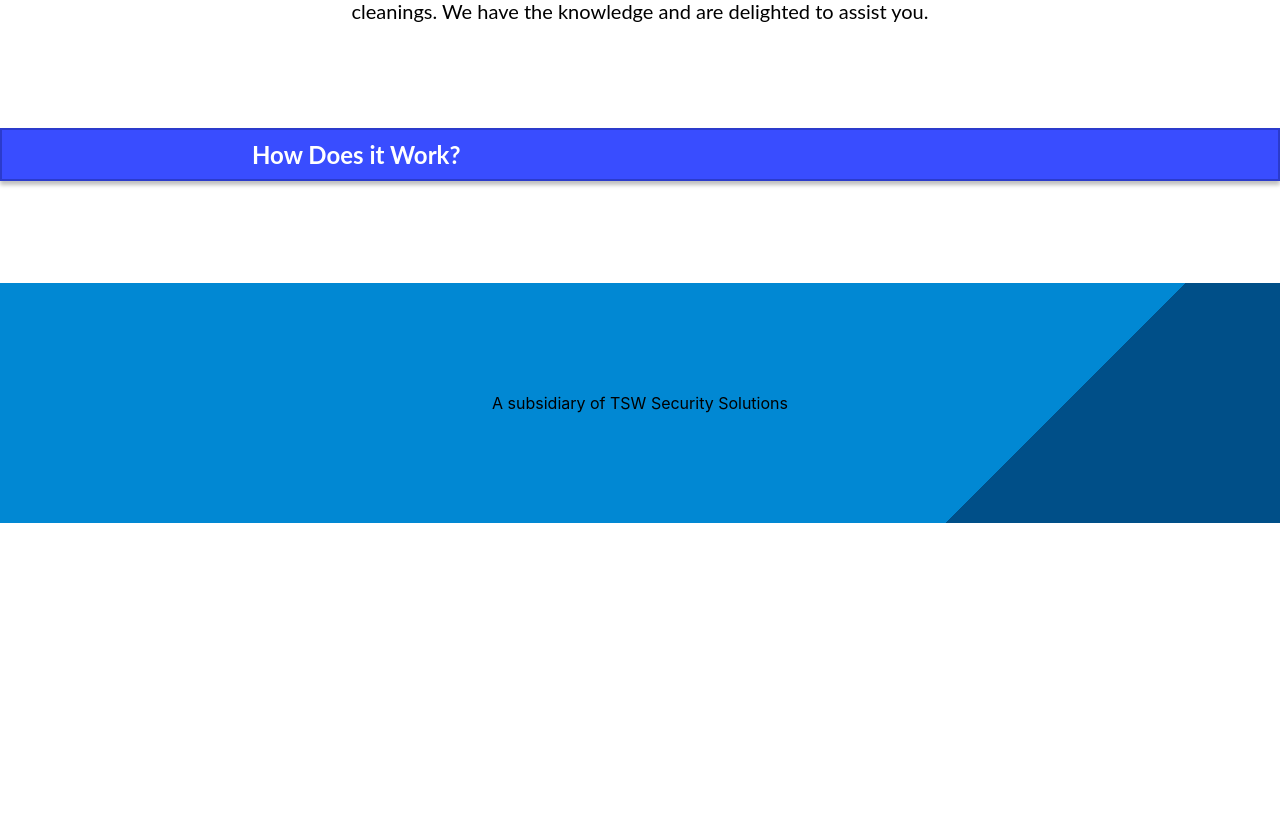
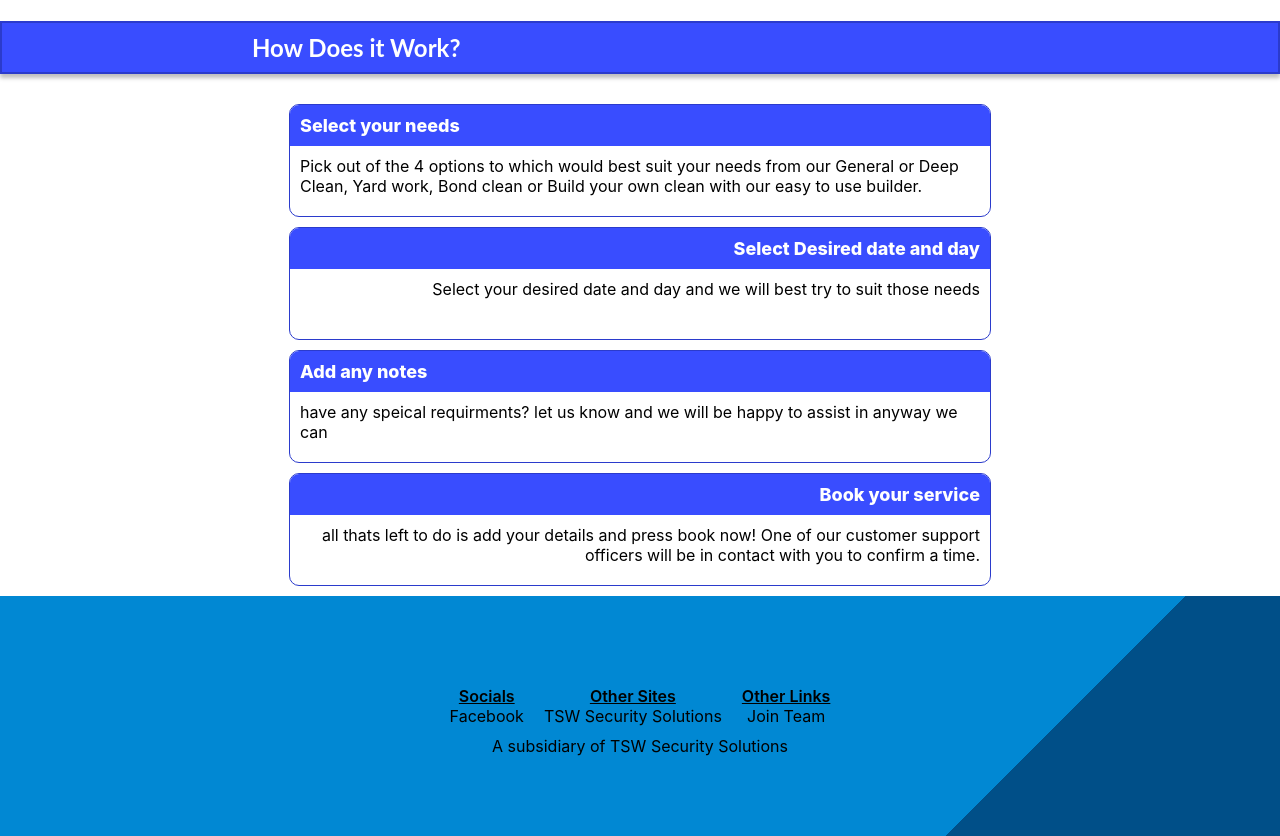
Before and after one commit to pyroteddie/website, a React (Create React App) app: page / in a window 1280 px wide. Shown: the part 1614-2450 px from the top of the page. Before the commit the page ends 2137 px from the top, so only its background shows below. Built offline with nearby package versions, Linux system fonts and the light colour scheme.

Commit message:
UpdateCompltee

```diff
--- a/src/App.tsx
+++ b/src/App.tsx
@@ -5,6 +5,7 @@ import FAQScreen from './screens/FAQ'
 import BookingScreen from './screens/priceBooking'
 import InfoScreen from './screens/info'
 import Header from './components/header'
+import Footer from './components/footer'
 import AdminSignOnScreen from './screens/adminSignOn';
 import SuccessPage from './screens/successPage';
 
@@ -14,7 +15,6 @@ export default function AppMain() {
     <Router>
     <div>
     <Header/>
-   <hr  />
       <Routes>
       <Route path="/" element={< HomeScreen/>}/>
       <Route path="FAQ" element={< FAQScreen/>}/>
@@ -24,6 +24,7 @@ export default function AppMain() {
       <Route path="Success" element={< SuccessPage/>}/>
 
       </Routes>
+      <Footer/>
     </div>
   </Router>
 );
--- /dev/null
+++ b/src/components/footer.tsx
@@ -0,0 +1,29 @@
+import * as React from 'react';
+import '../style.css';
+import { Link} from "react-router-dom";
+
+export default function Footer() {
+    return (
+    <div>
+      <section className='Footer'>
+        <div className='FooterLinkContain'>
+            <div className='FooterLinkItemCon'>
+                <a className='FootItemtitle'>Socials</a>
+                <a onClick={() => window.open("https://www.facebook.com/TSW-Property-Solutions-109726788471565")}>Facebook</a>
+            </div>
+            <div className='FooterLinkItemCon'>
+                <a className='FootItemtitle'>Other Sites</a>
+                <a  onClick={() => window.open("https://tswsecuritysolutions.com.au")}>TSW Security Solutions</a>
+            </div>
+            <div className='FooterLinkItemCon'>
+                <a className='FootItemtitle'>Other Links</a>
+                <a >Join Team</a>
+            </div>
+
+        </div>
+
+        <a>A subsidiary of TSW Security Solutions</a>
+        </section>
+    </div>
+    );
+  }
--- a/src/screens/FAQ.tsx
+++ b/src/screens/FAQ.tsx
@@ -6,11 +6,20 @@ export default function FAQScreen() {
     return (
       <div>
         <h1 className='HeadingTitle'>Frequently Asked Questions</h1>
-        <section>
-        <div className='FeqCon'>
-          <a className='FeqTit'>Q. How Do i pay for this?</a>
-          <a className='FeqAns'>A. All bookings are paid before the date of booking and at the time of checkout.</a>
-        </div>
+        <section className='FeqConItems'>
+          <div className='FeqCon'>
+            <a className='FeqTit'>Q. How do i pay for this?</a>
+            <a className='FeqAns'>A. All bookings are paid before the date of booking and at the time of checkout.</a>
+          </div>
+          <div className='FeqCon'>
+            <a className='FeqTit'>Q. How do i pay for the yard work service?</a>
+            <a className='FeqAns'>A. Bookings for yard services are paid in person upon receiving a quote</a>
+          </div>
+          <div className='FeqCon'>
+            <a className='FeqTit'>Q. How do i change a booking?</a>
+            <a className='FeqAns'>A. You can change your booking by emailing us at </a>
+          </div>
+
 
         </section>
 
--- a/src/screens/home.tsx
+++ b/src/screens/home.tsx
@@ -28,22 +28,37 @@ export default function HomeScreen() {
         <h1 className='HeadingTitle'>Why we are your best choice</h1>
           <div className='Sec2_Par'>
         <p>TSW Property Solutions is a family-run firm that was established in 2022. We make every effort to deliver the best service and customer care possible.
-          Our experienced expert cleaners are now serving Cairns and numerous surrounding areas.
-          We provide one-time cleanings, weekly cleanings, and bond cleanings. We also help NDIS recipients and veterans.We provide one-time cleanings, weekly cleanings, and bond cleanings. We have the knowledge and are delighted to assist you.</p>
+          Our experienced expert cleaners are now serving Cairns and numerous surrounding areas. We provide one-time cleanings, Yard work and bond cleanings. We have the knowledge and are delighted to assist you.</p>
           </div>
         </section>
 
         <section>
           <h1 className='HeadingTitle'>How Does it Work?</h1>
           <div>
-            <p></p>
+            <div className='HIWContainer'>
+              <a className='HIWTitle'>Select your needs</a>
+              <a className='HIWText'>Pick out of the 4 options to which would best suit your needs from our General or Deep Clean,
+              Yard work, Bond clean or Build your own clean with our easy to use builder.</a>
+            </div>
+            <div className='HIWContainer'>
+              <a className='HIWTitleR'>Select Desired date and day</a>
+              <a className='HIWTextR'>Select your desired date and day and we will best try to suit those needs </a>
+            </div>
+            <div className='HIWContainer'>
+              <a className='HIWTitle'>Add any notes</a>
+              <a className='HIWText'>have any speical requirments? let us know and we will be happy to assist in anyway we can</a>
+            </div>
+            <div className='HIWContainer'>
+              <a className='HIWTitleR'>Book your service</a>
+              <a className='HIWTextR'>all thats left to do is add your details and press book now! One of our customer support officers will be in contact with you to confirm a time. </a>
+            </div>
+
+
           </div>
         </section>
 
 
-        <section className='Footer'>
-        <a>A subsidiary of TSW Security Solutions</a>
-        </section>
+
       </div>
     );
   }
--- a/src/style.css
+++ b/src/style.css
@@ -288,17 +288,87 @@ section{
   width:-webkit-fill-available;
   padding-left: 250px;
 }
+.FooterLinkContain{
+display: flex;
+flex-direction: row;
+
+}
+.FooterLinkItemCon{
+  display: flex;
+  flex-direction: column;
+  align-items: center;
+  margin: 10px;
+}
+.FootItemtitle{
+  font-size: 16px;
+  font-weight: 600;
+  text-decoration-line: underline;
+}
+.FeqConItems{
+  display:flex;
+ justify-items: center;
+ flex-direction: column;
+}
 .FeqCon{
- display:grid;
+ display:flex;
  justify-items: flex-start;
+ flex-direction: column;
+ width: 700px;
+ border: 1px solid #2B3BCC;
+ border-radius: 5px;
+ margin: 10px;
 }
 .FeqTit{
 font-size: 18px;
 font-weight: 700;
+color: #FFFFFF;
+background-color: #394DFF;
+width: -webkit-fill-available;
+padding: 10px;
 }
 .FeqAns{
 font-size: 16px;
+padding: 10px;
+height: 30px;
 }
+.HIWContainer{
+border-radius: 10px;
+display: flex;
+flex-direction: column;
+border: 1px #2B3BCC solid;
+overflow: hidden;
+width: 700px;
+margin: 10px;
+}
+.HIWTitle{
+padding: 10px;
+font-size: 18px;
+font-weight: 800;
+background-color: #394DFF;
+width: -webkit-fill-available;
+color: #FFFFFF;
+}
+.HIWText{
+padding: 10px;
+height: 50px;
+}
+.HIWTitleR{
+  text-align: right;
+  padding: 10px;
+  font-size: 18px;
+  font-weight: 800;
+  background-color: #394DFF;
+  width: -webkit-fill-available;
+  color: #FFFFFF;
+  }
+  .HIWTextR{
+  text-align: right;
+  padding: 10px;
+  height: 50px;
+  }
+
+
+
 
   @media screen and (max-width: 699px) {
     h1, p {
--- a/src/style/bookingStyle.css
+++ b/src/style/bookingStyle.css
@@ -773,7 +773,7 @@ h1, p {
       height: fit-content;
     }
     .miniServiceBody{
-      font-size: 12px;
+      font-size: 14px;
       text-align: center;
     }
     .servicesSection{
```
